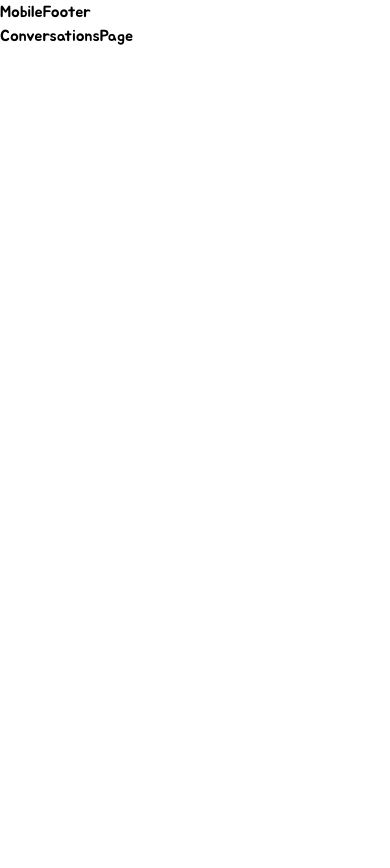
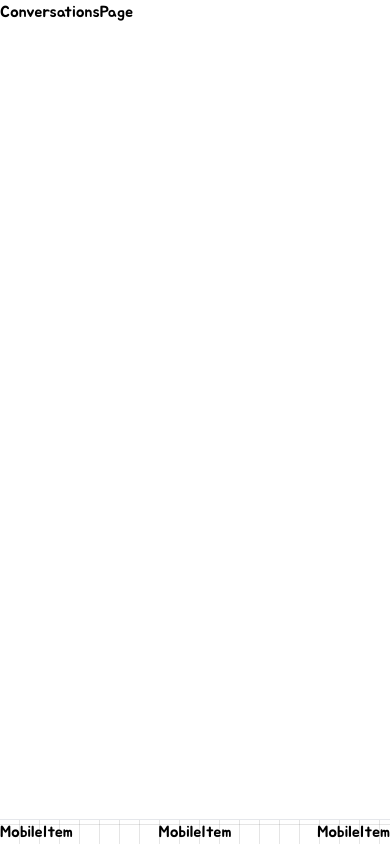
Before and after one commit to dks044/amuna, a Next.js app: page /conversations in a window 390 px wide. After the commit the page ends 844 px from the top, so only its background shows below. Built offline with nearby package versions, Linux system fonts and the light colour scheme; no server answers.

Commit message:
feat: [사이드바] 모바일 풋터 구현

```diff
--- a/src/components/sidebar/DeskTopItem.tsx
+++ b/src/components/sidebar/DeskTopItem.tsx
@@ -8,7 +8,7 @@ interface DeskTopItemProps {
   label: string;
   icon: IconType;
   href: string;
-  onClick: () => void;
+  onClick?: () => void;
   active?: boolean;
 }
 
--- a/src/components/sidebar/MobileFooter.tsx
+++ b/src/components/sidebar/MobileFooter.tsx
@@ -1,7 +1,41 @@
+'use client';
+import useConversation from '@/hooks/useConversation';
+import useRoutes from '@/hooks/useRoutes';
 import React from 'react';
+import MobileItem from './MobileItem';
 
 const MobileFooter = () => {
-  return <div>MobileFooter</div>;
+  const routes = useRoutes();
+  const { isOpen } = useConversation();
+  if (isOpen) return null;
+
+  return (
+    <div
+      className={`
+    fixed
+    justify-between
+    w-full
+    bottom-0
+    z-40
+    flex
+    items-center
+    grid-background
+    border-t-[1px]
+    lg:hidden
+
+  `}
+    >
+      {routes.map(route => (
+        <MobileItem
+          key={route.href}
+          href={route.href}
+          active={route.active}
+          icon={route.icon}
+          onClick={route.onClick}
+        />
+      ))}
+    </div>
+  );
 };
 
 export default MobileFooter;
--- a/src/hooks/useConversation.ts
+++ b/src/hooks/useConversation.ts
@@ -1,3 +1,4 @@
+'use client';
 import { useParams } from 'next/navigation';
 import { useMemo } from 'react';
 
--- a/src/hooks/useRoutes.ts
+++ b/src/hooks/useRoutes.ts
@@ -1,3 +1,4 @@
+'use client';
 import { signOut } from 'next-auth/react';
 import { usePathname } from 'next/dist/client/components/navigation';
 import { HiChat, HiUsers } from 'react-icons/hi';
```
